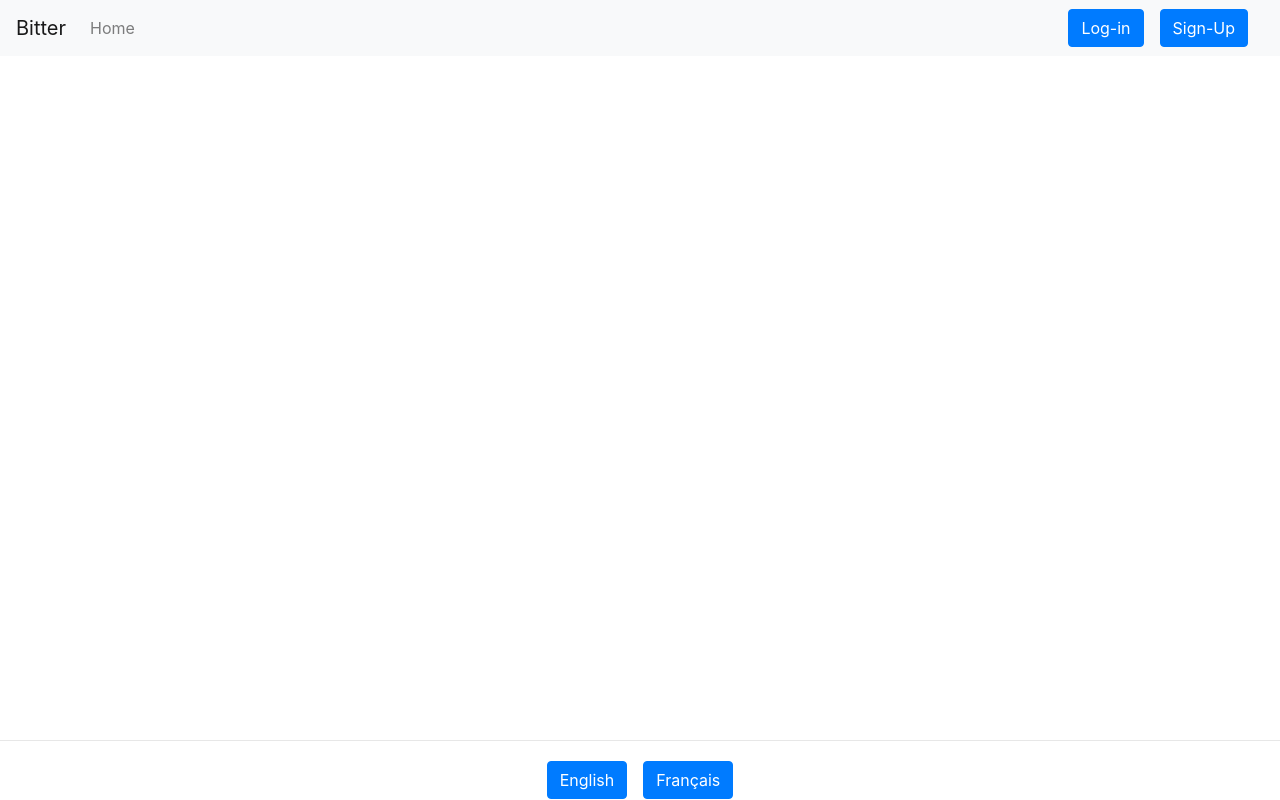
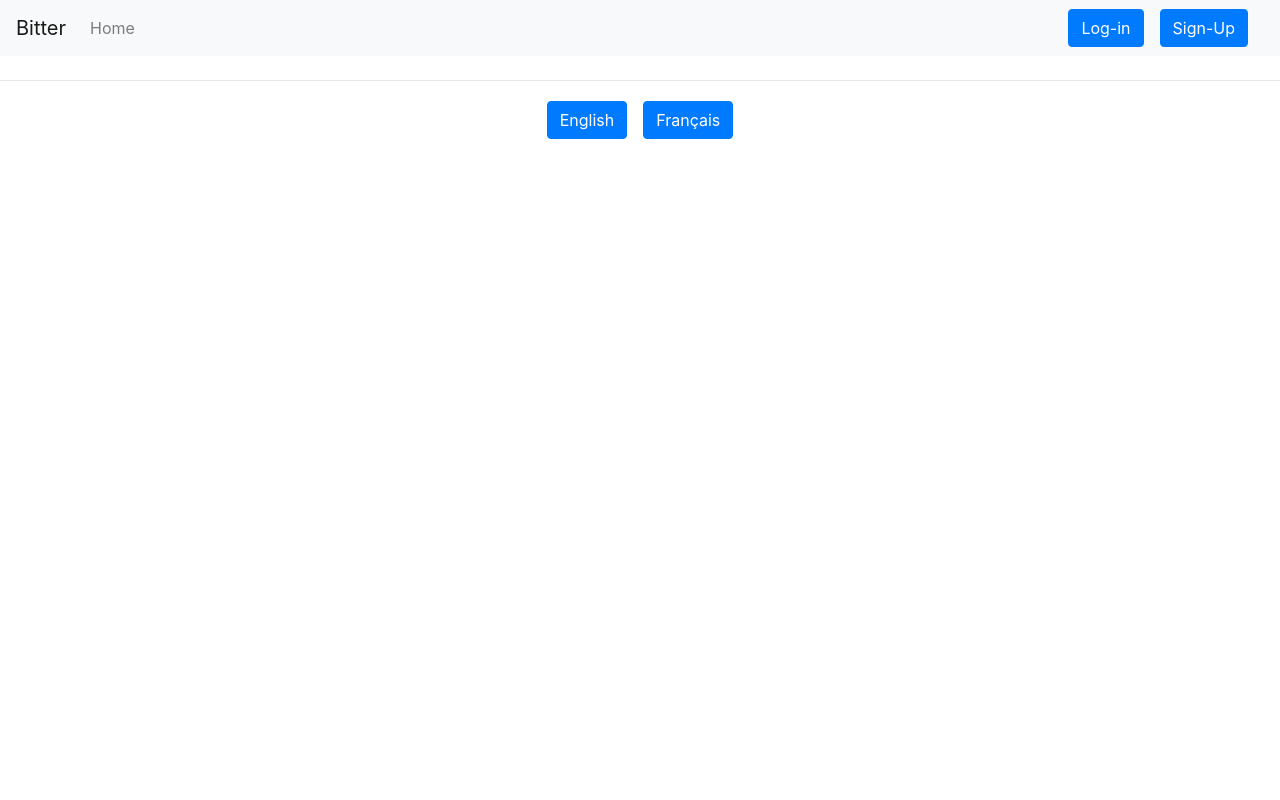
Before and after one commit to thibaudszy/brewing-app-frontend, a React (Create React App) app: page / in a window 1280 px wide. Built offline with nearby package versions, Linux system fonts and the light colour scheme; no server answers.

Commit message:
:bug: fixed overlapping footer

```diff
--- a/src/App.tsx
+++ b/src/App.tsx
@@ -12,7 +12,7 @@ function App() {
   return (
     <div className="App">
       <AppNavbar />
-
+      <div className="Body">
         <Switch>
           {/* <Route exact path="/" component={HomePage} /> */}
 
@@ -20,9 +20,9 @@ function App() {
           <Route path="/login" component={Login} />
           {/* <Route path="/" component={Error404} /> */}
         </Switch>
-      <footer>
+      </div>
+
       <MyFooter />
-      </footer>
     </div>
   );
 }
--- /dev/null
+++ b/src/components/Footer/Footer.css
@@ -0,0 +1,12 @@
+.Footer {
+  background-color: light;
+  font-size: 20px;
+  color: white;
+  border-top: 1px solid #e7e7e7;
+  text-align: center;
+  padding: 20px;
+  left: 0;
+  bottom: 0;
+  height: 60px;
+  width: 100%;
+}
--- a/src/components/Footer/Footer.tsx
+++ b/src/components/Footer/Footer.tsx
@@ -1,8 +1,8 @@
 import React from "react";
-import { Button, NavDropdown } from "react-bootstrap";
+import { Button } from "react-bootstrap";
 import { useDispatch } from "react-redux";
 import { changeLanguageAction } from "../../store/user/actions";
-
+import "./Footer.css";
 export default function MyFooter() {
   const dispatch = useDispatch();
   function changeLanguage(language: Language) {
@@ -10,21 +10,7 @@ export default function MyFooter() {
     dispatch(changeLanguageAction(language));
   }
   return (
-    <div
-      style={{
-        backgroundColor: "light",
-        fontSize: "20px",
-        color: "white",
-        borderTop: "1px solid #E7E7E7",
-        textAlign: "center",
-        padding: "20px",
-        position: "fixed",
-        left: "0",
-        bottom: "0",
-        height: "60px",
-        width: "100%",
-      }}
-    >
+    <div className="Footer">
       <Button
         style={{ marginRight: "1em" }}
         onClick={() => changeLanguage("En-GB")}
```
Also changed, not shown: 1 other file (tests, documents, lock files or other folders). Lines whose indentation alone changed are shown as unchanged.
